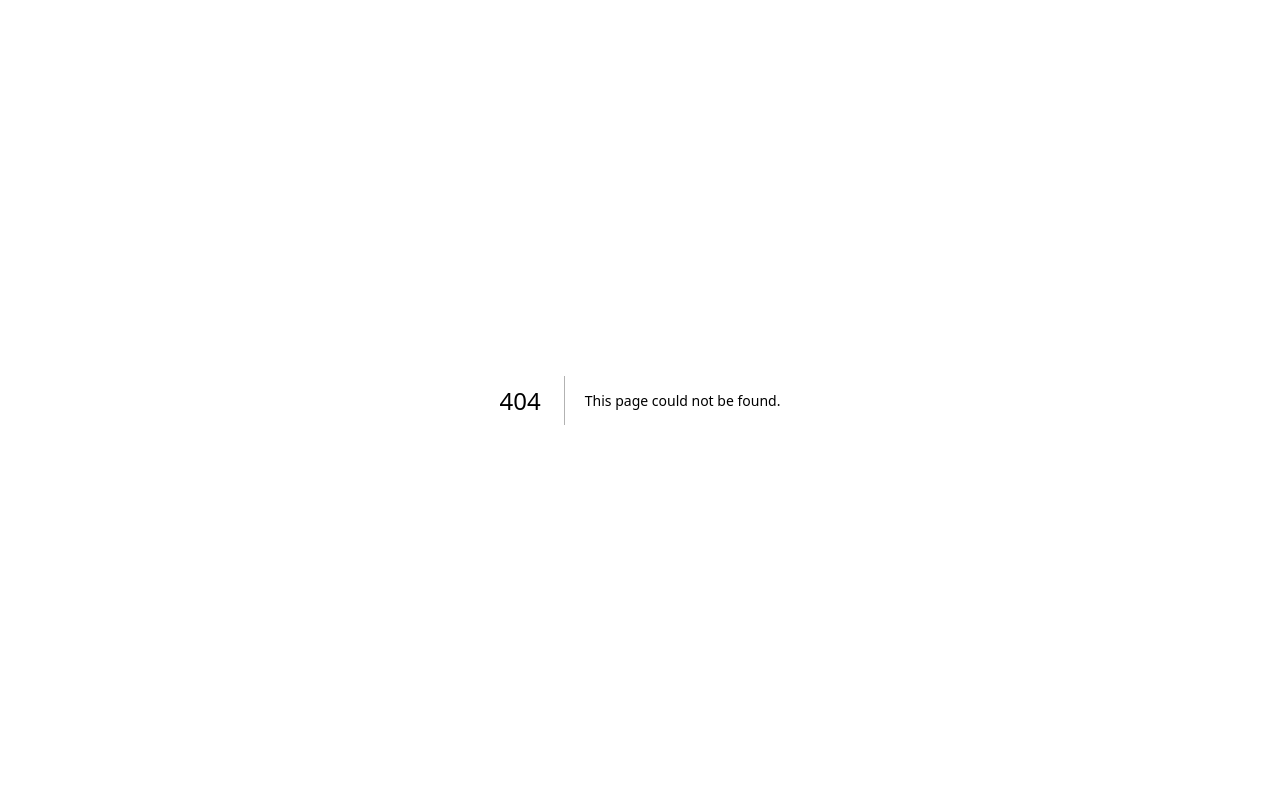
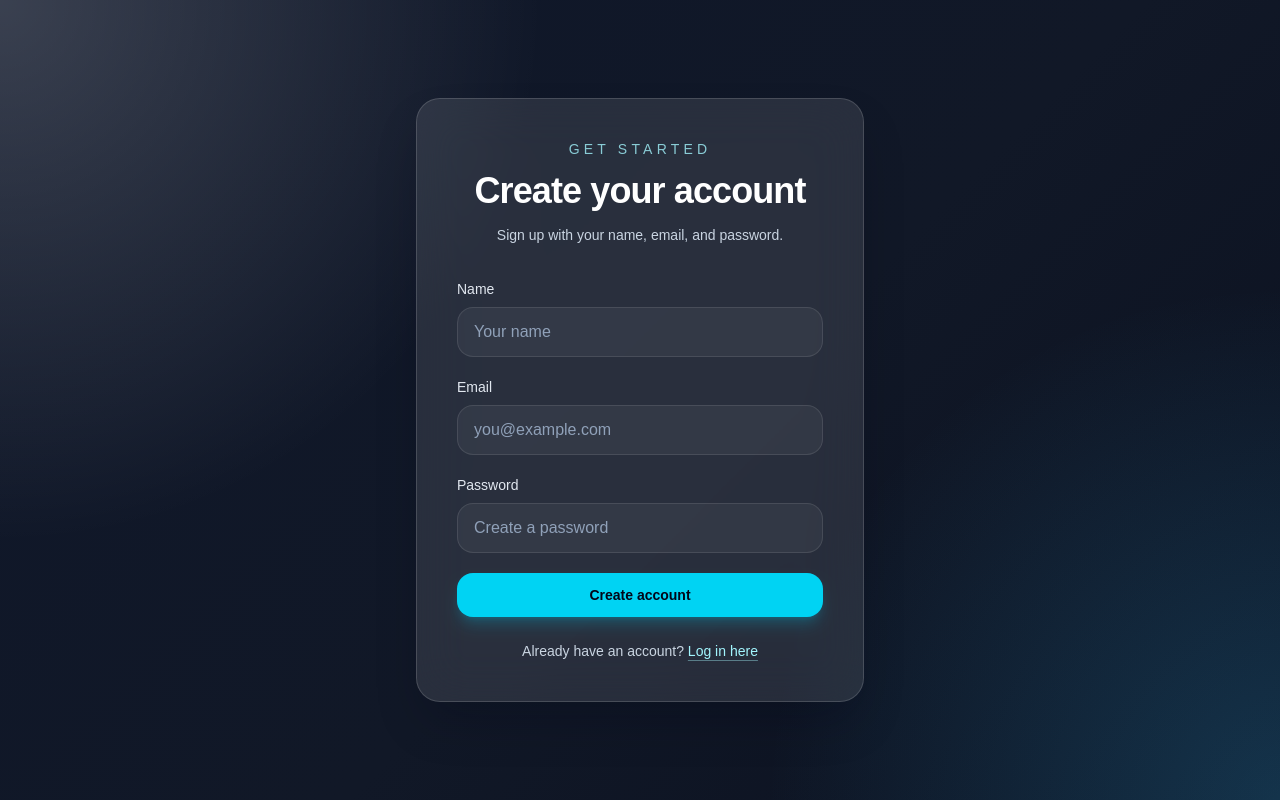
Before and after one commit to Rakibislam22/QuickTask, a Next.js app: page /register in a window 1280 px wide. Before the commit this address had no page. Built offline with nearby package versions, Linux system fonts and the light colour scheme.

Commit message:
feat: Add registration page with form handling and error display

```diff
--- /dev/null
+++ b/src/app/register/page.tsx
@@ -0,0 +1,136 @@
+"use client";
+
+import axios from "axios";
+import Link from "next/link";
+import { useRouter } from "next/navigation";
+import { useState } from "react";
+
+export default function RegisterPage() {
+    const router = useRouter();
+    const [name, setName] = useState('');
+    const [email, setEmail] = useState('');
+    const [password, setPassword] = useState('');
+    const [error, setError] = useState('');
+
+    const handleRegister = async (e: React.FormEvent) => {
+        e.preventDefault();
+        setError('');
+
+        try {
+            await axios.post(`${process.env.NEXT_PUBLIC_API_URL}/auth/register`, {
+                name,
+                email,
+                password,
+            });
+
+            router.push('/login');
+        } catch (err: any) {
+            setError(err.response?.data?.message || 'Registration failed. Please try again.');
+        }
+    };
+
+    return (
+        <main className="min-h-screen overflow-hidden bg-[radial-gradient(circle_at_top_left,rgba(255,255,255,0.18),transparent_36%),radial-gradient(circle_at_bottom_right,rgba(56,189,248,0.2),transparent_34%),linear-gradient(135deg,#0f172a_0%,#111827_55%,#0b1120_100%)] px-4 py-10 text-white sm:px-6 lg:px-8">
+            <div className="mx-auto flex min-h-[calc(100vh-5rem)] max-w-7xl items-center justify-center">
+                <section className="w-full max-w-md rounded-3xl border border-white/15 bg-white/10 p-8 shadow-2xl shadow-slate-950/30 backdrop-blur-xl sm:p-10">
+                    <div className="mb-8 text-center">
+                        <p className="text-sm font-medium uppercase tracking-[0.3em] text-cyan-200/80">
+                            Get started
+                        </p>
+                        <h1 className="mt-3 text-3xl font-semibold tracking-tight text-white sm:text-4xl">
+                            Create your account
+                        </h1>
+                        <p className="mt-3 text-sm leading-6 text-slate-300">
+                            Sign up with your name, email, and password.
+                        </p>
+                    </div>
+
+                    {error && (
+                        <div className="mb-4 rounded-xl border border-red-500/50 bg-red-500/20 p-3 text-center">
+                            <p className="text-sm text-red-200">{error}</p>
+                        </div>
+                    )}
+
+                    <form className="space-y-5" onSubmit={handleRegister}>
+                        <div>
+                            <label
+                                htmlFor="name"
+                                className="mb-2 block text-sm font-medium text-slate-200"
+                            >
+                                Name
+                            </label>
+                            <input
+                                id="name"
+                                name="name"
+                                type="text"
+                                autoComplete="name"
+                                placeholder="Your name"
+                                value={name}
+                                onChange={(e) => setName(e.target.value)}
+                                className="w-full rounded-2xl border border-white/10 bg-white/5 px-4 py-3 text-white placeholder:text-slate-400 outline-none transition focus:border-cyan-300/60 focus:bg-white/10 focus:ring-2 focus:ring-cyan-300/25"
+                                required
+                            />
+                        </div>
+
+                        <div>
+                            <label
+                                htmlFor="email"
+                                className="mb-2 block text-sm font-medium text-slate-200"
+                            >
+                                Email
+                            </label>
+                            <input
+                                id="email"
+                                name="email"
+                                type="email"
+                                autoComplete="email"
+                                placeholder="you@example.com"
+                                value={email}
+                                onChange={(e) => setEmail(e.target.value)}
+                                className="w-full rounded-2xl border border-white/10 bg-white/5 px-4 py-3 text-white placeholder:text-slate-400 outline-none transition focus:border-cyan-300/60 focus:bg-white/10 focus:ring-2 focus:ring-cyan-300/25"
+                                required
+                            />
+                        </div>
+
+                        <div>
+                            <label
+                                htmlFor="password"
+                                className="mb-2 block text-sm font-medium text-slate-200"
+                            >
+                                Password
+                            </label>
+                            <input
+                                id="password"
+                                name="password"
+                                type="password"
+                                autoComplete="new-password"
+                                placeholder="Create a password"
+                                value={password}
+                                onChange={(e) => setPassword(e.target.value)}
+                                className="w-full rounded-2xl border border-white/10 bg-white/5 px-4 py-3 text-white placeholder:text-slate-400 outline-none transition focus:border-cyan-300/60 focus:bg-white/10 focus:ring-2 focus:ring-cyan-300/25"
+                                required
+                            />
+                        </div>
+
+                        <button
+                            type="submit"
+                            className="inline-flex w-full items-center justify-center rounded-2xl bg-cyan-400 px-4 py-3 text-sm font-semibold text-slate-950 shadow-lg shadow-cyan-500/25 transition hover:bg-cyan-300 focus:outline-none focus:ring-2 focus:ring-cyan-200 focus:ring-offset-2 focus:ring-offset-slate-950"
+                        >
+                            Create account
+                        </button>
+                    </form>
+
+                    <p className="mt-6 text-center text-sm text-slate-300">
+                        Already have an account?{" "}
+                        <Link
+                            href="/login"
+                            className="font-medium text-cyan-200 underline decoration-cyan-200/40 underline-offset-4 transition hover:text-cyan-100 hover:decoration-cyan-100"
+                        >
+                            Log in here
+                        </Link>
+                    </p>
+                </section>
+            </div>
+        </main>
+    );
+}
```
